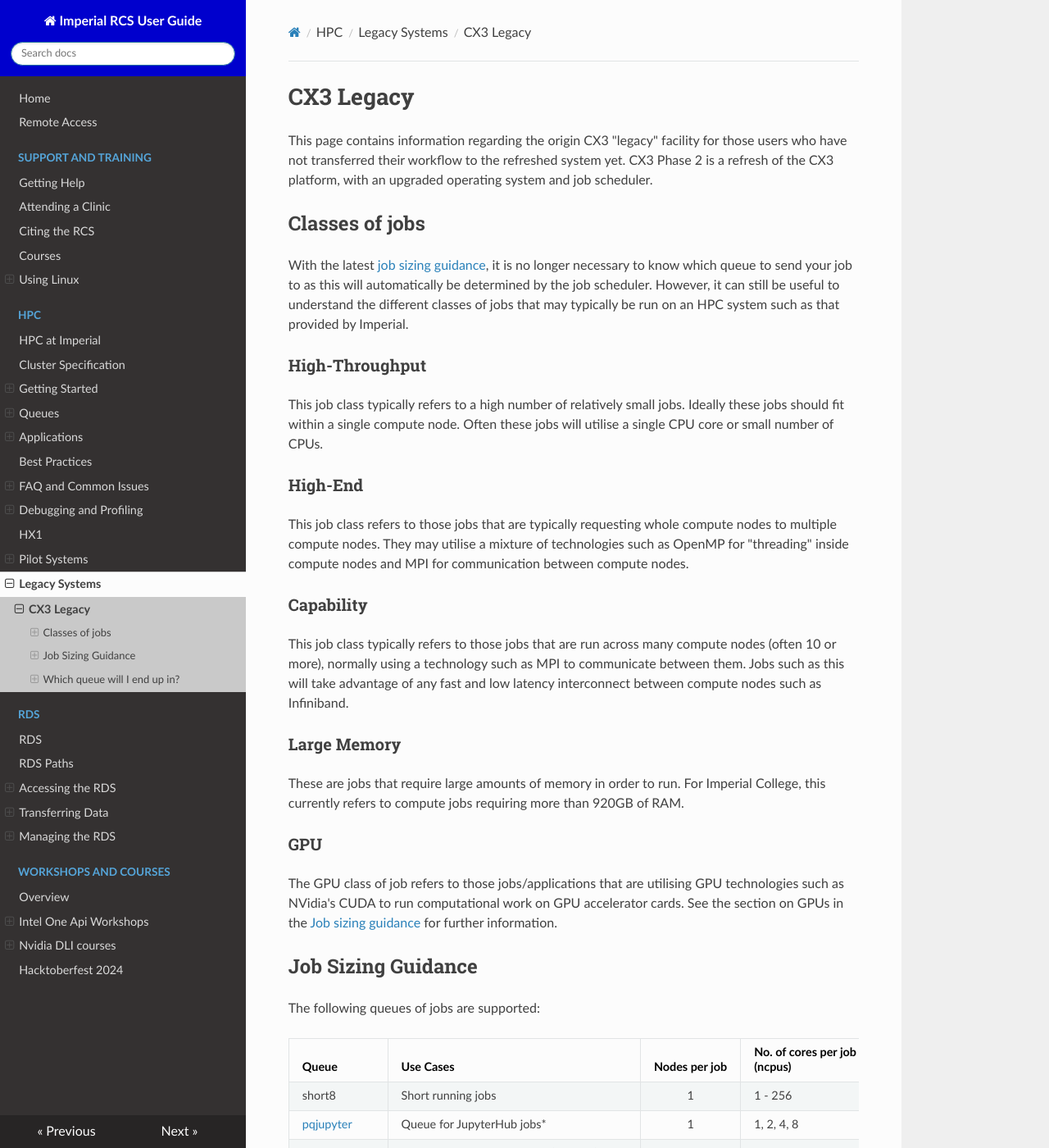
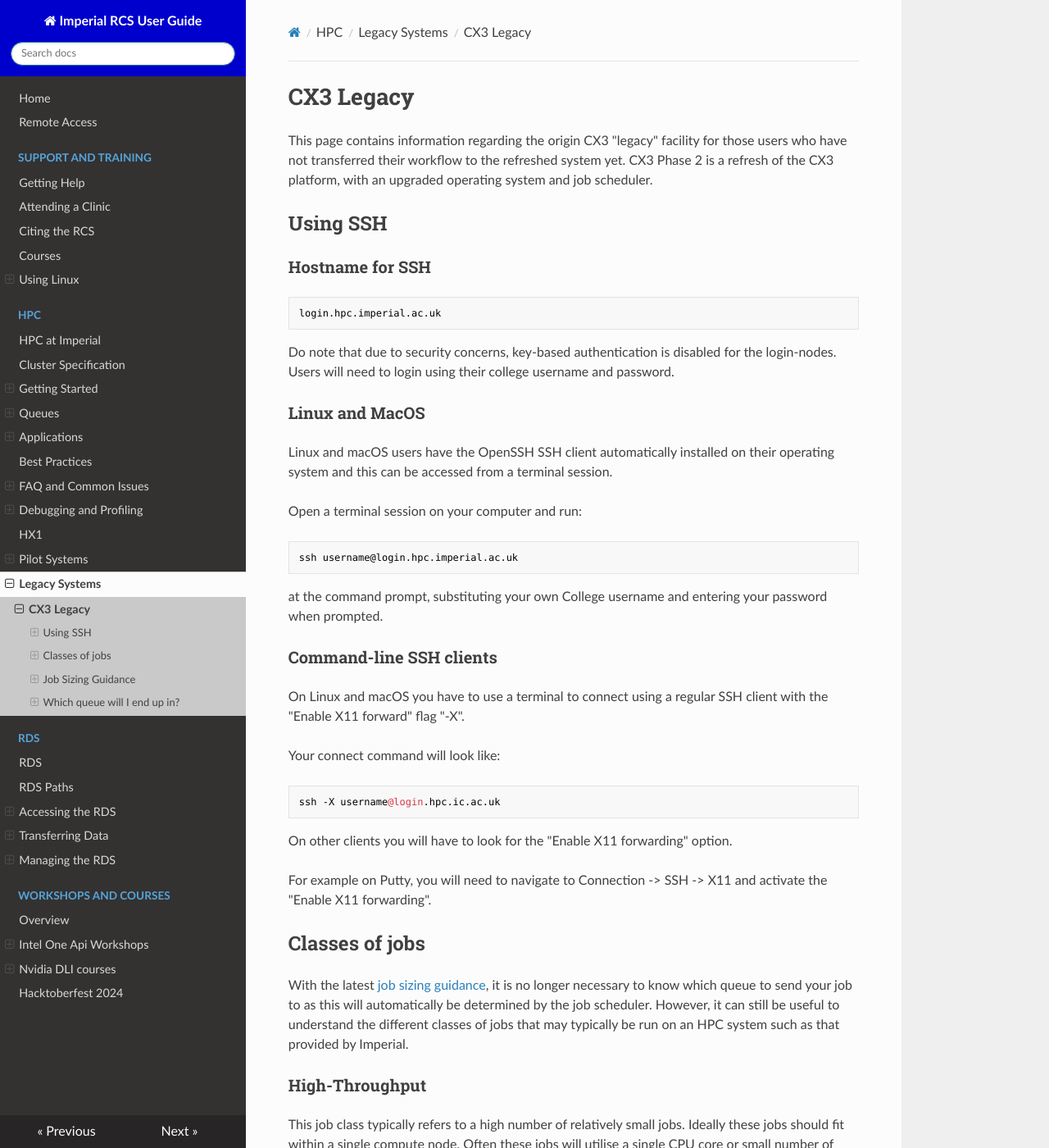
Before and after one commit to ImperialCollegeLondon/icl-rcs-user-guide, an MkDocs documentation site: the page built from docs/hpc/legacy-systems/cx3-legacy.md, in a window 1280 px wide and 1400 px high. Shown: the whole window at 82% size. Built offline with MkDocs 1.6.1, drawn with Linux system fonts in a browser that asks for light colours; nearby versions of some CDN libraries.

Commit message:
moved using ssh info to legacy page

````diff
--- a/docs/hpc/legacy-systems/cx3-legacy.md
+++ b/docs/hpc/legacy-systems/cx3-legacy.md
@@ -1,6 +1,36 @@
 # CX3 Legacy
 
 This page contains information regarding the origin CX3 "legacy" facility for those users who have not transferred their workflow to the refreshed system yet. CX3 Phase 2 is a refresh of the CX3 platform, with an upgraded operating system and job scheduler.
+
+## Using SSH
+### Hostname for SSH
+```bash
+login.hpc.imperial.ac.uk
+```
+Do note that due to security concerns, key-based authentication is disabled for the login-nodes. Users will need to login using their college username and password.
+
+### Linux and MacOS
+Linux and macOS users have the OpenSSH SSH client automatically installed on their operating system and this can be accessed from a terminal session.
+
+Open a terminal session on your computer and run:
+```bash
+ssh username@login.hpc.imperial.ac.uk
+```
+at the command prompt, substituting your own College username and entering your password when prompted.
+
+### Command-line SSH clients
+
+On Linux and macOS you have to use a terminal to connect using a regular SSH client with the "Enable X11 forward" flag "-X".
+
+Your connect command will look like:
+
+```
+ssh -X username@login.hpc.ic.ac.uk
+```
+
+On other clients you will have to look for the "Enable X11 forwarding" option.
+
+For example on Putty, you will need to navigate to Connection -> SSH -> X11 and activate the "Enable X11 forwarding".
 
 ## Classes of jobs
 
````
